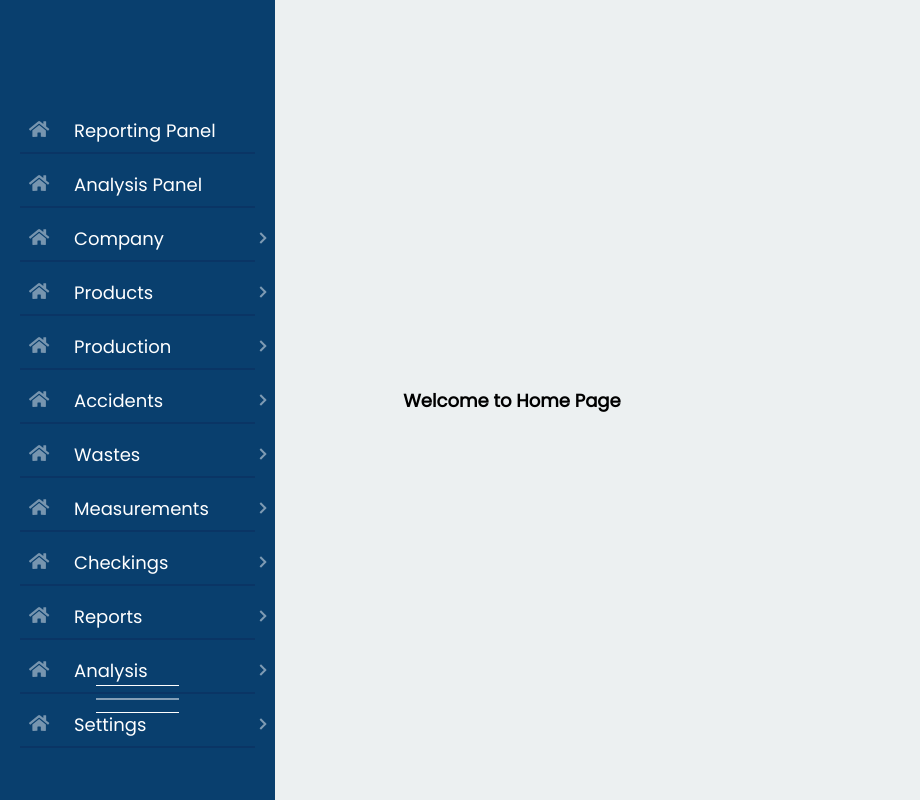
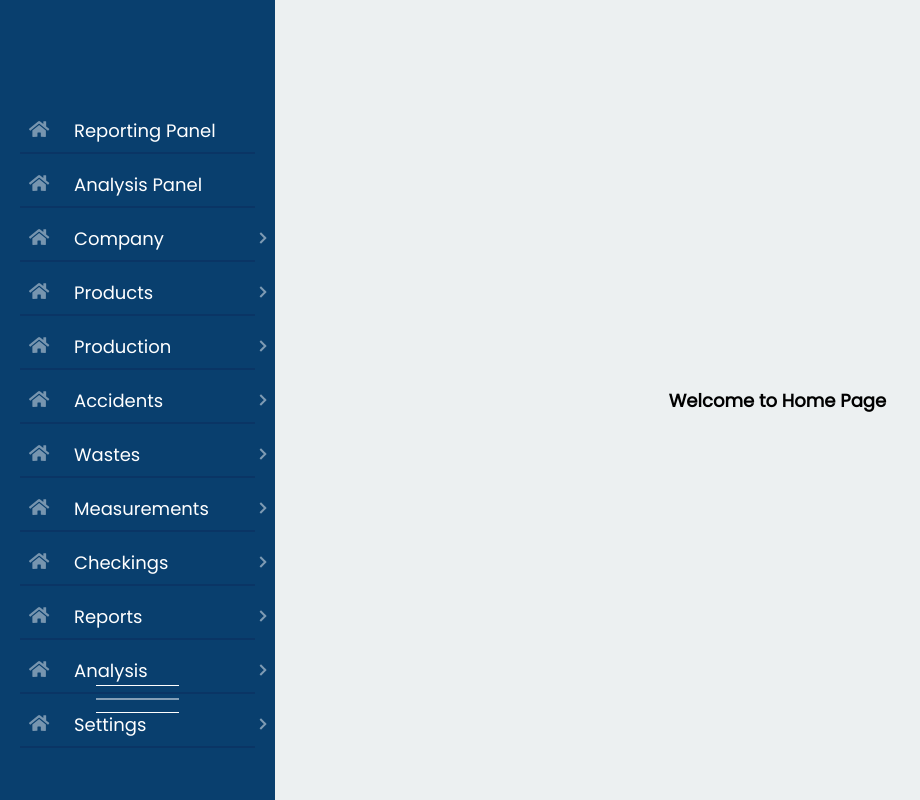
Before and after one commit to jakubwas/react-sidebar, a React (Create React App) app: page / in a window 1280 px wide. Shown: the whole page, without its empty margins (0-920 px from the left). Built offline with nearby package versions, Linux system fonts and the light colour scheme.

Commit message:
Fix transition

```diff
--- a/src/App.js
+++ b/src/App.js
@@ -14,7 +14,7 @@ const App = () => {
         isSidebarOpen={isSidebarOpen}
         setSidebarState={setSidebarState}
       />
-      <MainView/>
+      <MainView isSidebarOpen={isSidebarOpen}/>
     </styled.App>
   );
 }
--- a/src/Components/MainView/MainView.js
+++ b/src/Components/MainView/MainView.js
@@ -2,9 +2,9 @@ import React from 'react';
 import * as styled from './MainView.styles';
 import Routes from '../../Routes'
 
-const MainView = () => {
+const MainView = (props) => {
     return (
-        <styled.MainViewContainer>
+        <styled.MainViewContainer isSidebarOpen={props.isSidebarOpen}>
             <Routes/>
         </styled.MainViewContainer>
     )
--- a/src/Components/MainView/MainView.styles.js
+++ b/src/Components/MainView/MainView.styles.js
@@ -1,7 +1,9 @@
 import styled from 'styled-components';
 
 export const MainViewContainer = styled.div`
-    width: 80%;
+    padding-left: ${props => props.isSidebarOpen ? '275px' : '85px'};
+    transition: .2s ease-in padding-left;
+    width: 100%;
     display: flex;
     justify-content: center;
     align-items: center;
```
Also changed, not shown: 1 other file (tests, documents, lock files or other folders).
